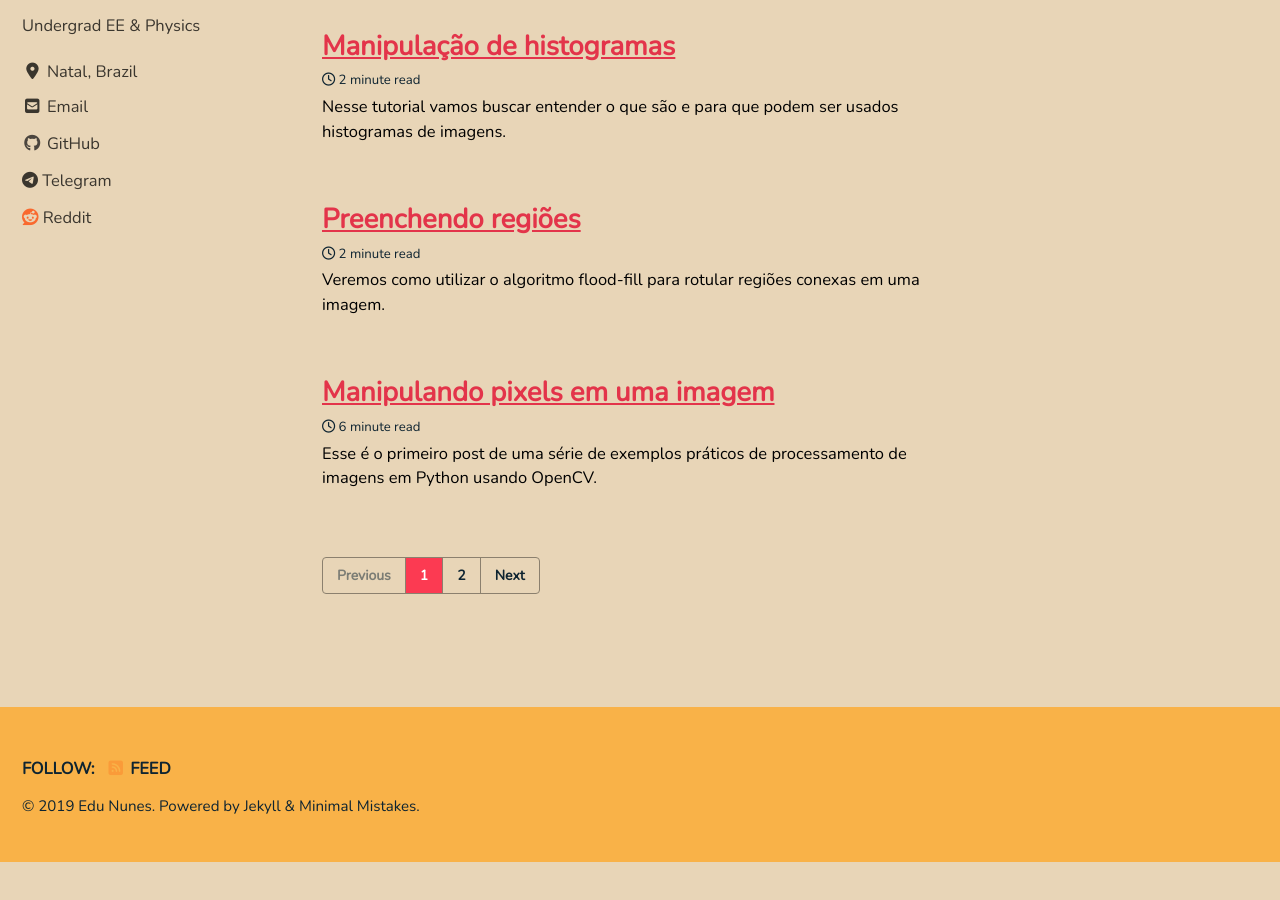
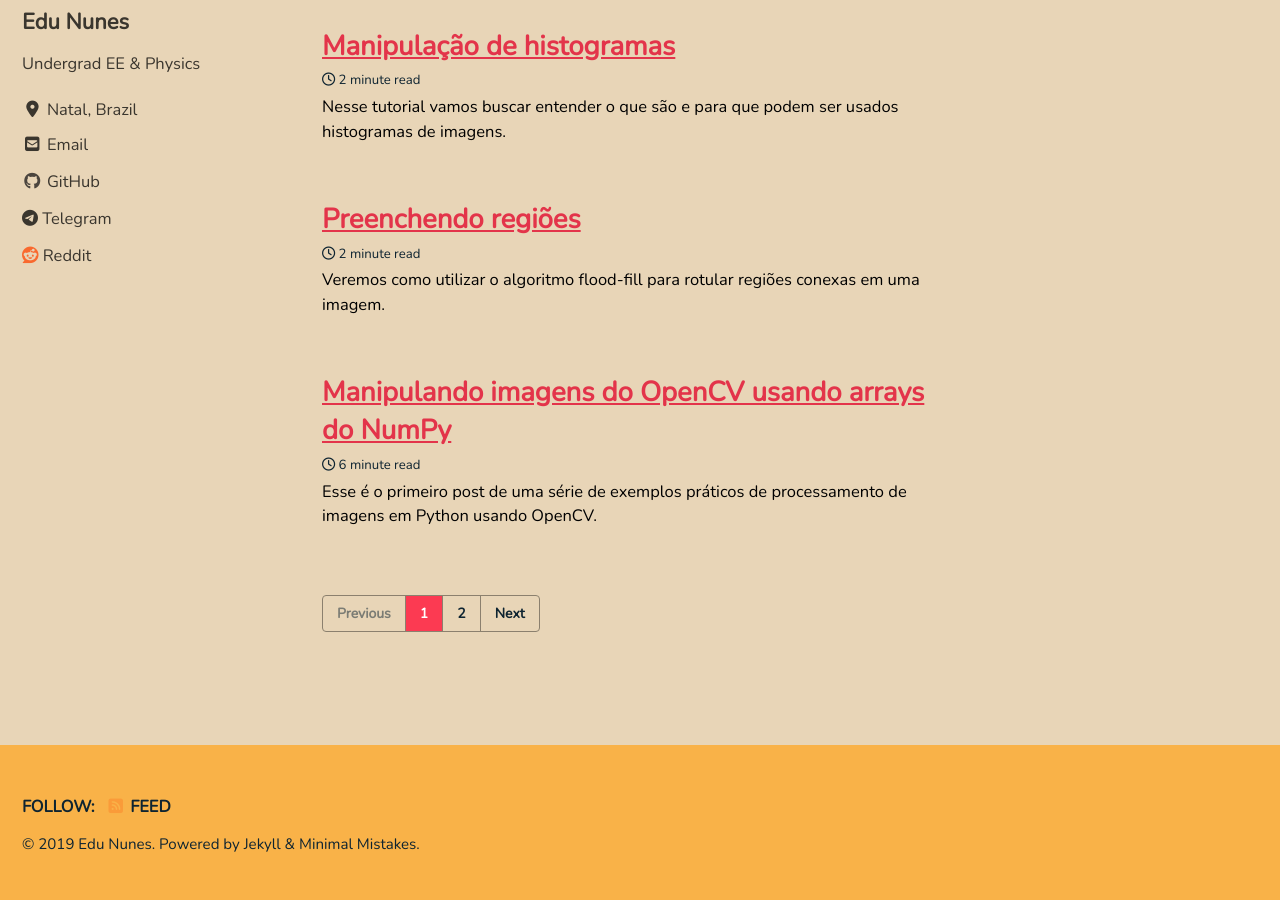
Before and after one commit to dioph/dioph.github.io, a Jekyll site: the page built from index.html, in a window 1280 px wide and 900 px high, scrolled down 407 px. Built offline with Jekyll 4.4.1, drawn with Linux system fonts in a browser that asks for light colours; cached includes are drawn as plain includes; nearby versions of some CDN libraries; the list of posts is cut into pages by our own code; before the commit the page ends 1269 px from its top, so only the background shows below that.

Commit message:
manipulando pixels

````diff
--- a/_posts/2019-08-09-manipulando-pixels-em-uma-imagem.md
+++ b/_posts/2019-08-09-manipulando-pixels-em-uma-imagem.md
@@ -1,10 +1,11 @@
 ---
-title: "Manipulando pixels em uma imagem"
+title: "Manipulando imagens do OpenCV usando arrays do NumPy"
 date: 2019-08-09
 tags: [python, opencv]
 category: casual-code
 header:
     teaser: /assets/images/regions.png
+toc: true
 ---
 
 Esse é o primeiro post de uma série de exemplos práticos de processamento de imagens em Python usando OpenCV.<!--more--> Veremos como é simples realizar operações sobre arquivos de imagens.
@@ -58,7 +59,7 @@
 image[xi:xj, yi:yj] = 255 - image[xi:xj, yi:yj]
 cv2.imshow('negative', image)
 cv2.waitKey()
-```
+{% endhighlight %}
 
 A função `imshow` abre uma tela identificada pelo título (fornecido no primeiro argumento) e mostra a imagem (segundo argumento) nessa tela. A função `waitKey`, como indica o nome, mantém o programa rodando (e, portanto, a tela aberta) até que uma tecla seja pressionada no teclado. Um possível resultado da execução do programa é o seguinte:
 
@@ -150,7 +151,7 @@
     if cv2.waitKey(20) & 0xFF == 27:
         break
 
-```
+{% endhighlight %}
 
 E um pequeno GIF que ilustra a execução do programa é mostrado abaixo.
 
````
